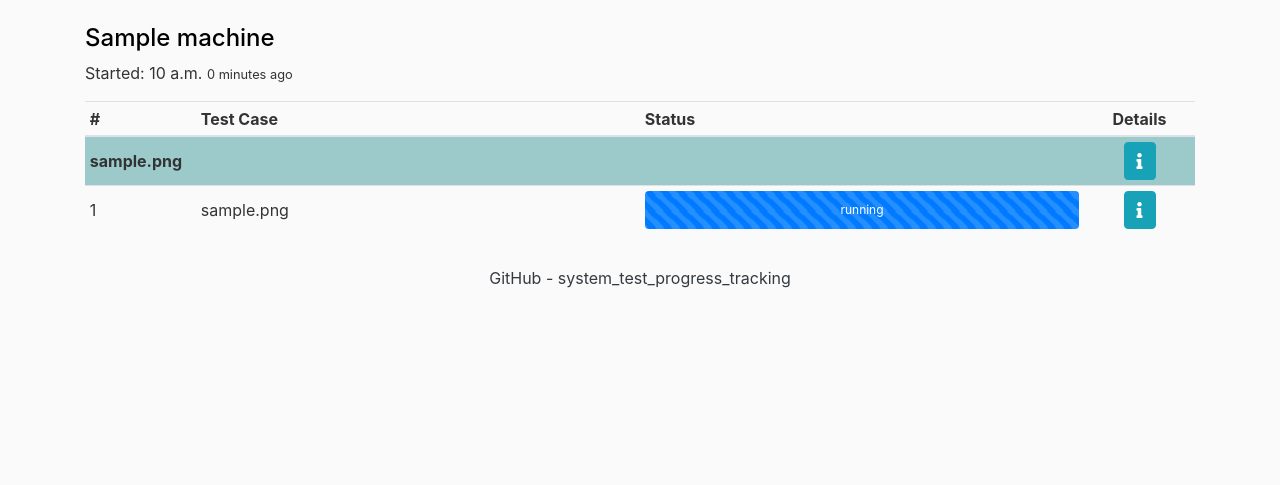
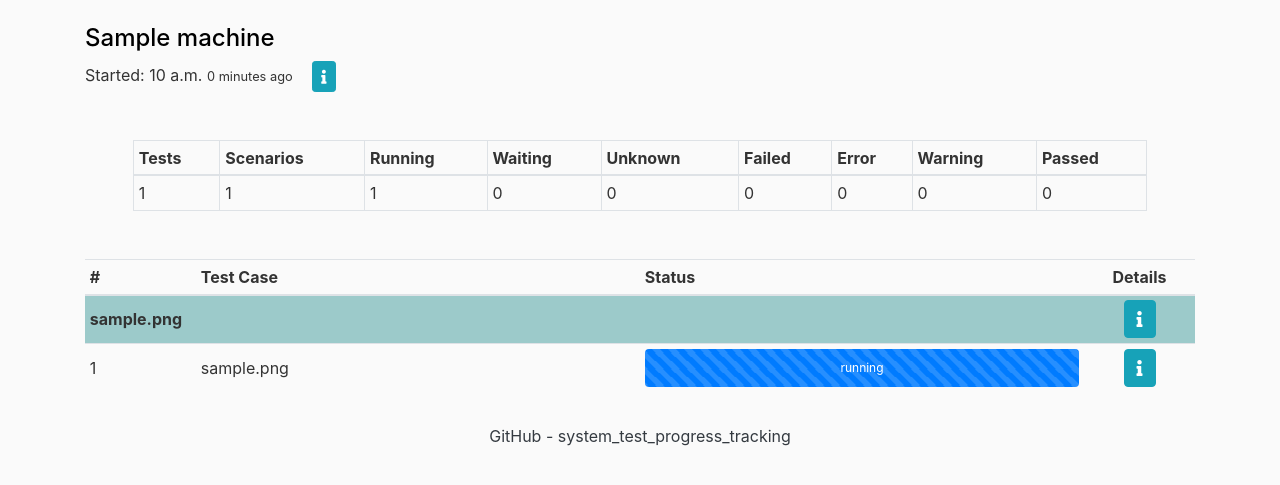
Before and after one commit to TobKed/system_test_progress_tracking, a Django app: page /dry_run_data/1 in a window 1280 px wide. Shown: the part 56-541 px from the top of the page. Run offline with Django 3.2, Linux system fonts and the light colour scheme; tables that the repository leaves empty hold one stand-in row (values such as "Sample post"); some libraries are stand-ins or nearby versions.

Commit message:
add modal for master scenario info

```diff
--- a/system_test_progress_tracking/progress_tracking/templates/progress_tracking/dry_run_data_detail.html
+++ b/system_test_progress_tracking/progress_tracking/templates/progress_tracking/dry_run_data_detail.html
@@ -2,18 +2,57 @@
 {% block content %}
     <article class="media content-section">
         <div class="media-body">
-            <h4 class="article-title"><a href="{% url 'machine-detail-view' dry_run_data.machine.pk %}" style="text-decoration: none; color: black;">{{ dry_run_data.machine.machine_name }}</a> </h4>
-            <p>Started: {{ dry_run_data.timestamp|time }} <small>{{ dry_run_data.timestamp|timesince }} ago </small></p>
-
+            <h4 class="article-title">
+                <a href="{% url 'machine-detail-view' dry_run_data.machine.pk %}" style="text-decoration: none; color: black;">{{ dry_run_data.machine.machine_name }}</a>
+            </h4>
+            <p>
+                Started: {{ dry_run_data.timestamp|time }} <small>{{ dry_run_data.timestamp|timesince }} ago </small>
+                <button class="btn btn-info btn-sm info-button mx-3" data-toggle="modal" title="Info" data-target="#infoModal" data-model-name="master_scenario" data-model-id="{{ dry_run_data.master_scenario.id }}"><span class="fas fa-info"></span></button>
+            </p>
 
             <p class="article-content">
-                    <table id="mytable" class="table table-bordred table-striped table-hover table-sm">
+                <div class="m-5">
+                    <table id="mytable" class="table table-bordered table-sm">
 
                         <thead>
+                            <tr>
+                                <th scope="col">Tests</th>
+                                <th scope="col">Scenarios</th>
+                                <th scope="col">Running</th>
+                                <th scope="col">Waiting</th>
+                                <th scope="col">Unknown</th>
+                                <th scope="col">Failed</th>
+                                <th scope="col">Error</th>
+                                <th scope="col">Warning</th>
+                                <th scope="col">Passed</th>
+                            </tr>
+                        </thead>
+
+                        <tbody>
+                            <tr>
+                                <td>{{ dry_run_data.master_scenario.tests_count }}</td>
+                                <td>{{ dry_run_data.master_scenario.scenarios_count }}</td>
+                                <td>{{ dry_run_data.master_scenario.tests_statistics.running }}</td>
+                                <td>{{ dry_run_data.master_scenario.tests_statistics.waiting }}</td>
+                                <td>{{ dry_run_data.master_scenario.tests_statistics.unknown }}</td>
+                                <td>{{ dry_run_data.master_scenario.tests_statistics.failed }}</td>
+                                <td>{{ dry_run_data.master_scenario.tests_statistics.error }}</td>
+                                <td>{{ dry_run_data.master_scenario.tests_statistics.warning }}</td>
+                                <td>{{ dry_run_data.master_scenario.tests_statistics.passed }}</td>
+                            </tr>
+                        </tbody>
+                    </table>
+                </div>
+
+                <table id="mytable" class="table table-striped table-hover table-sm">
+
+                    <thead>
+                        <tr>
                             <th>#</th>
                             <th>Test Case</th>
                             <th>Status</th>
                             <th class=" text-center">Details</th>
+                        </tr>
                     </thead>
 
                     <tbody>
--- a/system_test_progress_tracking/tm_api/urls.py
+++ b/system_test_progress_tracking/tm_api/urls.py
@@ -5,6 +5,7 @@ from .views import (
     TestStopView,
     TestDetailView,
     ScenarioDetailView,
+    MasterScenarioDetailView,
 )
 
 urlpatterns = [
@@ -14,4 +15,5 @@ urlpatterns = [
 
     path('test/<int:pk>', TestDetailView.as_view()),
     path('scenario/<int:pk>', ScenarioDetailView.as_view()),
+    path('master_scenario/<int:pk>', MasterScenarioDetailView.as_view()),
 ]
```
Also changed, not shown: system_test_progress_tracking/tm_api/serializers.py (+10 -0 lines), system_test_progress_tracking/tm_api/views.py (+17 -1 lines). Lines whose indentation alone changed are shown as unchanged.
